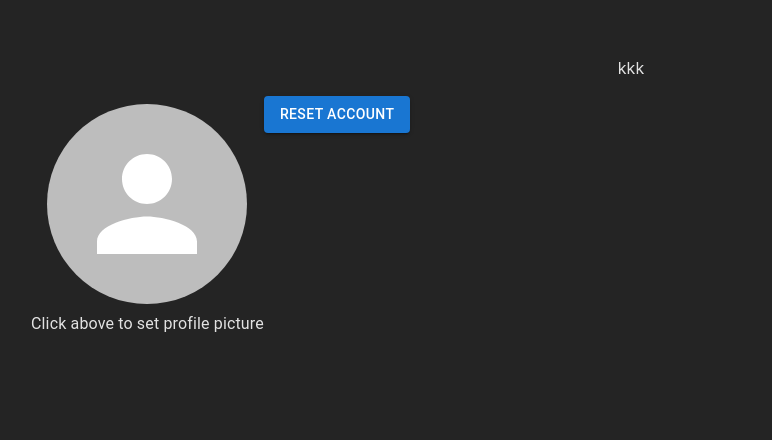
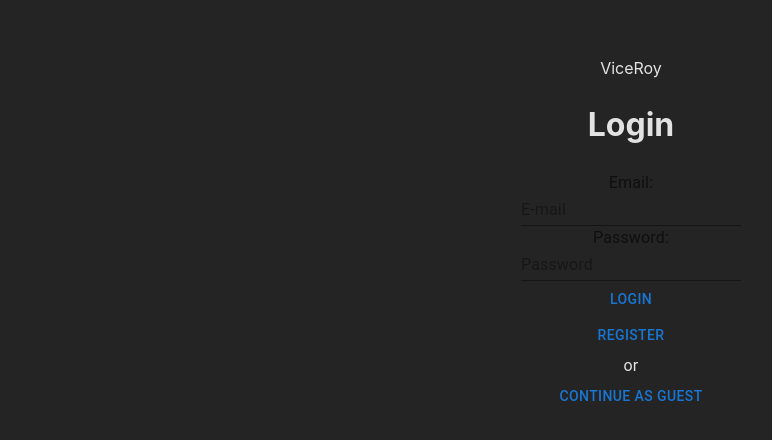
Before and after one commit to BleachedBlueOcean/ViceRoy, a React (Vite) app: page / in a window 1280 px wide. Shown: the top 440 px of the page, without its empty margins (9-781 px from the left). Built offline with nearby package versions, Linux system fonts and the light colour scheme; no server answers.

Commit message:
sign in is now completly done

```diff
--- a/src/backend/controllers/helpers.js
+++ b/src/backend/controllers/helpers.js
@@ -1,7 +1,3 @@
-
-
-
-
 const helpers = {
     transformCreateUser: (user, uid)=> {
         console.log(user, uid)
--- a/src/backend/controllers/index.js
+++ b/src/backend/controllers/index.js
@@ -45,7 +45,7 @@ const controllers =  {
                 return docSnap.data();
             } else {
             // docSnap.data() will be undefined in this case
-            console.log("No such document!");
+                console.log("No such document!");
             }
         } catch(err){
             console.error(err);
--- a/src/components/App.jsx
+++ b/src/components/App.jsx
@@ -4,32 +4,20 @@ import '../css/App.css'
 import InitialPage from './initial_page/InitialPage.jsx';
 import UserProfile from './user_profile/UserProfile.jsx';
 // import controllers from '../backend/controllers'
-import axios from 'axios';
-import dns from 'dns'
+// import axios from 'axios';
+// import dns from 'dns'
 
-import NavBarTemp from './containerTemplates/NavBarTemp.jsx';
-import GraphNavTemp from './containerTemplates/GraphNavTemp.jsx';
-import LeftColTemp from './containerTemplates/LeftColTemp.jsx';
-import CryptoBuySellTemp from './containerTemplates/CryptoBuySellTemp.jsx';
+// import NavBarTemp from './containerTemplates/NavBarTemp.jsx';
+// import GraphNavTemp from './containerTemplates/GraphNavTemp.jsx';
+// import LeftColTemp from './containerTemplates/LeftColTemp.jsx';
+// import CryptoBuySellTemp from './containerTemplates/CryptoBuySellTemp.jsx';
 
+export const Context = React.createContext();
 
 function App(props) {
-
-  // const addUser = async() =>{
-  //   try {
-  //     const docRef = await addDoc(collection(db, "users"), {
-  //       first: "Alan",
-  //       middle: "Mathison",
-  //       last: "Turing",
-  //       born: 1912
-  //     });
-
-  //     console.log("Document written with ID: ", docRef.id);
-  //   } catch (e) {
-  //     console.error("Error adding document: ", e);
-  //   }
-  // }
   const [view, setView] = useState("default");
+  const [signedIn, setSignedIn] = useState(false);
+  const [user, setUser] = useState({});
 
 
   const getUsers= async ()=> {
@@ -76,14 +64,16 @@ function App(props) {
     }
   }
 
-  useEffect(()=>{},[])
+
 
   const renderView = () => {
+    console.log('view is:', view);
+    console.log('user is', user)
     switch (view) {
       case "default":
         return (
           <div>
-            <InitialPage />
+            <InitialPage setView={setView} setUser={setUser} setSignedIn={setSignedIn}/>
           </div>
         );
       case "trading":
@@ -101,16 +91,23 @@ function App(props) {
     }
   };
 
+  useEffect(()=>{
+    if(signedIn === true){
+      setView('trading');
+      renderView();
+    }
+  },[signedIn])
+
   return (
     <>
 
-      <p>kkk</p>
-      <UserProfile />
+      <p>ViceRoy</p>
+      {/* <UserProfile /> */}
       {/* <NavBarTemp /> */}
       {/* <GraphNavTemp /> */}
       {/* <LeftColTemp /> */}
       {/* <CryptoBuySellTemp /> */}
-      {/* {renderView()} */}
+      {renderView()}
 
     </>
   )
--- a/src/components/initial_page/InitialPage.jsx
+++ b/src/components/initial_page/InitialPage.jsx
@@ -21,7 +21,7 @@ const style = {
     p: 4,
 }
 
-function InitialPage() {
+function InitialPage({setView, setUser, setSignedIn}) {
     const [open, setOpen] = useState(false);
     const [signInEmail, setSignInEmail] = useState('');
     const [signInPassword, setSignInPassword] = useState('');
@@ -44,9 +44,14 @@ function InitialPage() {
 
     const getUser = async (signInEmail, signInPassword) => {
         try {
-            const userData = await controllers.getUser(signInEmail, signInPassword)
+            const userData = await controllers.getUser(signInEmail, signInPassword);
+            if(!userData.code){
+                setSignedIn(true);
+                setUser(userData);
+            }
             console.log('User Data: ', userData);
         } catch(error) {
+            setSignedIn(false);
             console.log(error);
         }
     }
```
